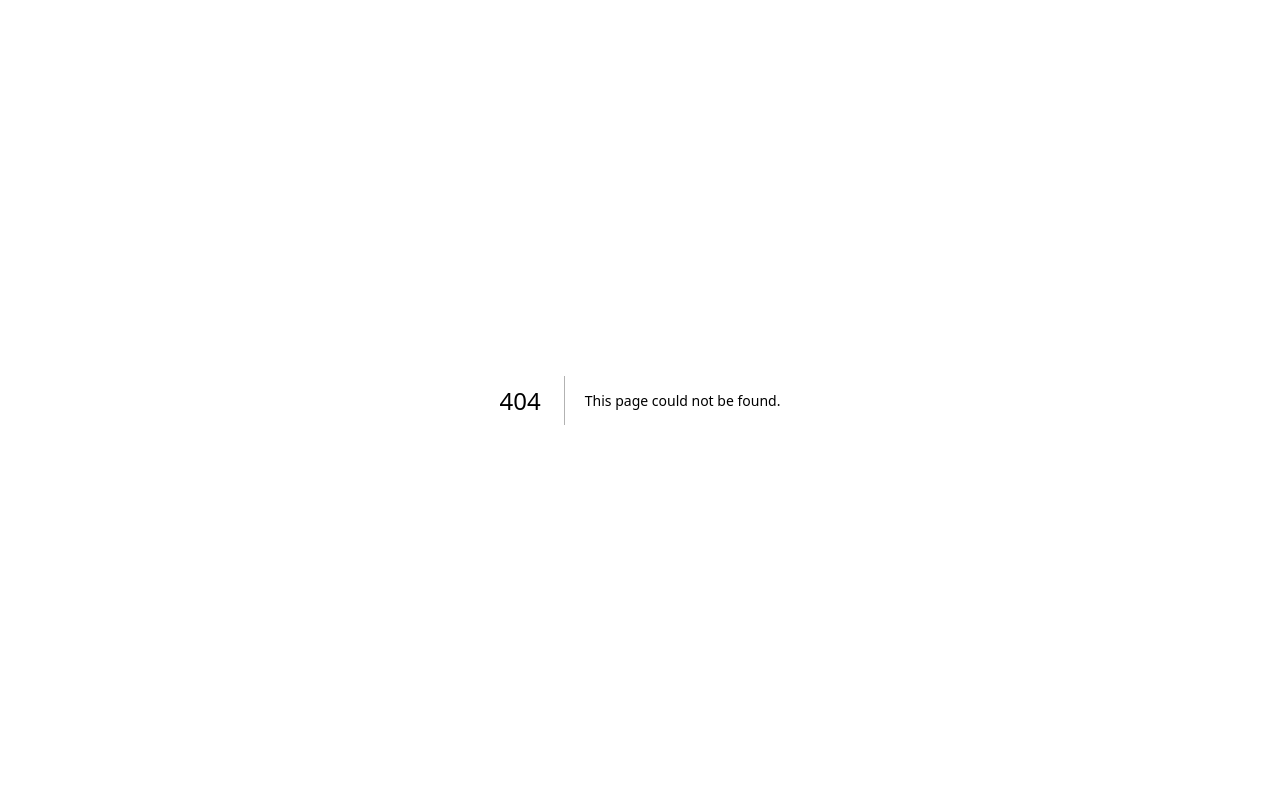
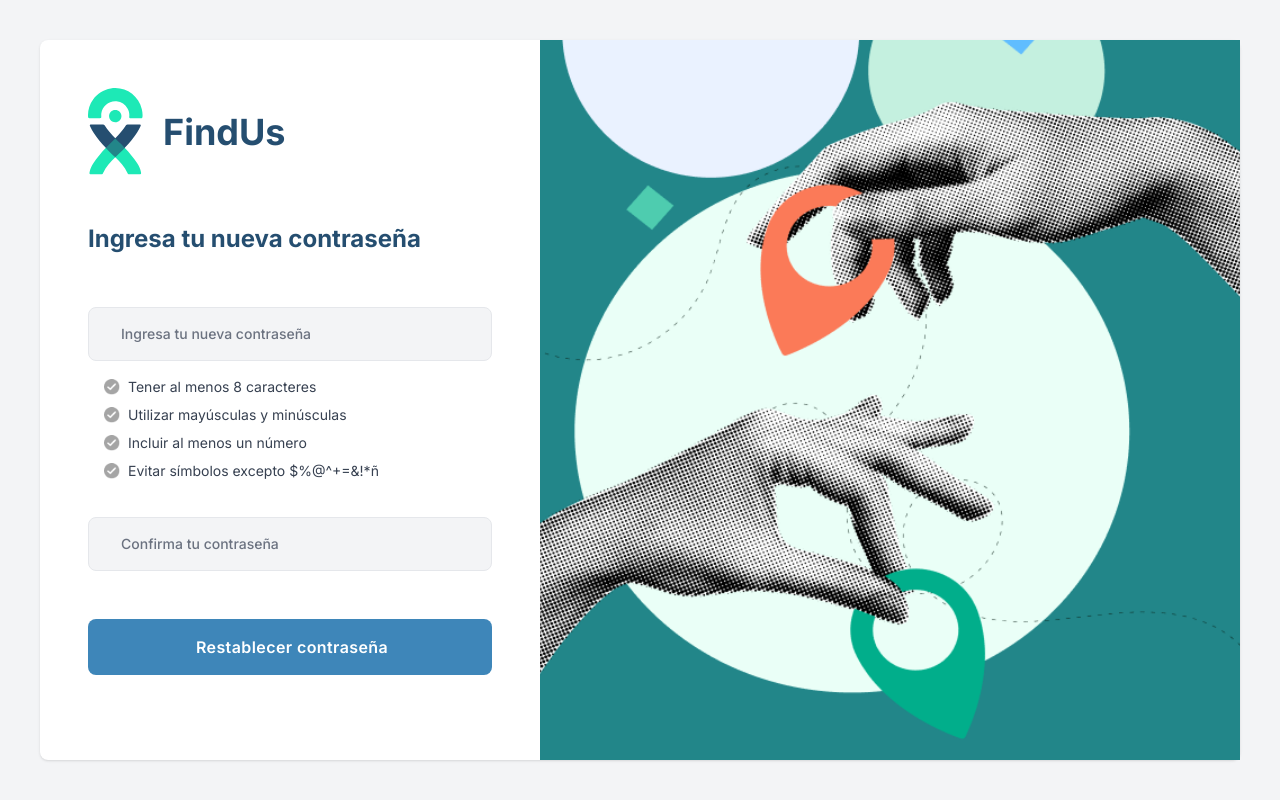
Before and after one commit to LuisElPoti/BackOffice-FindUs, a Next.js app: page /validarContrasena in a window 1280 px wide. Before the commit this address had no page. Built offline with nearby package versions, Linux system fonts and the light colour scheme.

Commit message:
Pantalla validarContrasena con 6 dígitos y validaciones

```diff
--- a/src/app/codigoEmail/page.js
+++ b/src/app/codigoEmail/page.js
@@ -10,7 +10,6 @@ export default function Login() {
   const handleInputChange = (e, index) => {
     const value = e.target.value;
 
-    // Only allow numeric values
     if (/^[0-9]$/.test(value)) {
       if (index < inputsRef.current.length - 1) {
         inputsRef.current[index + 1].focus();
@@ -26,8 +25,8 @@ export default function Login() {
     }
   };
 
-  const codigoEmail = () => {
-    router.push('/codigoEmail');
+  const validarContrasena = () => {
+    router.push('/validarContrasena');
   };
 
   return (
@@ -47,13 +46,13 @@ export default function Login() {
           </div>
           <div className="mb-8">
             <h3 className="text-1xl font text-customBlue">
-              Introduce el código de 4 dígitos que enviamos a tu correo.
+              Introduce el código de 6 dígitos que enviamos a tu correo.
             </h3>
           </div>
           <div className="flex flex-col items-center">
             <div className="w-full max-w-md">
               <div className="flex space-x-2">
-                {[...Array(4)].map((_, index) => (
+                {[...Array(6)].map((_, index) => (
                   <input
                     key={index}
                     type="text"
@@ -66,7 +65,7 @@ export default function Login() {
                 ))}
               </div>
               <button
-                onClick={codigoEmail}
+                onClick={validarContrasena}
                 className="mt-12 tracking-wide font-semibold bg-blueInactive text-white w-full py-4 rounded-lg hover:bg-blueActive transition-all duration-300 ease-in-out flex items-center justify-center"
               >
                 <span className="ml-1">Confirmar</span>
--- /dev/null
+++ b/src/app/validarContrasena/page.js
@@ -0,0 +1,108 @@
+'use client';
+
+import { useState } from 'react';
+
+export default function Login() {
+  const [password, setPassword] = useState('');
+  const [validations, setValidations] = useState({
+    minLength: false,
+    hasUpperLower: false,
+    hasNumber: false,
+    hasValidSymbols: false,
+  });
+
+  const handlePasswordChange = (e) => {
+    const value = e.target.value;
+    setPassword(value);
+
+    setValidations({
+      minLength: value.length >= 8 && value.length > 0,
+      hasUpperLower: /[a-z]/.test(value) && /[A-Z]/.test(value) && value.length > 0,
+      hasNumber: /\d/.test(value) && value.length > 0,
+      hasValidSymbols: /^[^$%@^+=&!*ñ]*$/.test(value) && value.length > 0,
+    });
+  };
+
+  return (
+    <div className="min-h-screen bg-gray-100 text-gray-900 flex justify-center">
+      <div className="max-w-screen-xl m-0 sm:m-10 bg-white shadow sm:rounded-lg flex justify-center flex-1">
+        <div className="lg:w-1/2 xl:w-5/12 p-6 sm:p-12">
+          <div className="flex items-center mb-12">
+            <img src="/assets/Logo.svg" className="w-auto" alt="Logo FindUs" />
+            <h3 className="text-4xl font-bold text-customBlue ml-5">FindUs</h3>
+          </div>
+          <div className="mb-8">
+            <h3 className="text-2xl font-bold text-customBlue">Ingresa tu nueva contraseña</h3>
+          </div>
+          <div className="flex flex-col items-center">
+            <div className="w-full max-w-md">
+              <input
+                className="w-full px-8 py-4 rounded-lg font-medium bg-gray-100 border border-gray-200 placeholder-gray-500 text-sm focus:outline-none focus:border-gray-400 focus:bg-white mt-5"
+                type="password"
+                placeholder="Ingresa tu nueva contraseña"
+                value={password}
+                onChange={handlePasswordChange}
+              />
+
+              <div className="p-4 rounded-lg text-gray-700">
+                <ul className="list-none space-y-2 text-sm">
+                  <li className="flex items-center">
+                    <img
+                      src={validations.minLength ? '/assets/on.png' : '/assets/off.png'}
+                      alt="check"
+                      className="w-4 h-4 mr-2"
+                    />
+                    Tener al menos 8 caracteres
+                  </li>
+                  <li className="flex items-center">
+                    <img
+                      src={validations.hasUpperLower ? '/assets/on.png' : '/assets/off.png'}
+                      alt="check"
+                      className="w-4 h-4 mr-2"
+                    />
+                    Utilizar mayúsculas y minúsculas
+                  </li>
+                  <li className="flex items-center">
+                    <img
+                      src={validations.hasNumber ? '/assets/on.png' : '/assets/off.png'}
+                      alt="check"
+                      className="w-4 h-4 mr-2"
+                    />
+                    Incluir al menos un número
+                  </li>
+                  <li className="flex items-center">
+                    <img
+                      src={validations.hasValidSymbols ? '/assets/on.png' : '/assets/off.png'}
+                      alt="check"
+                      className="w-4 h-4 mr-2"
+                    />
+                    Evitar símbolos excepto $%@^+=&!*ñ
+                  </li>
+                </ul>
+              </div>
+
+              <input
+                className="w-full px-8 py-4 rounded-lg font-medium bg-gray-100 border border-gray-200 placeholder-gray-500 text-sm focus:outline-none focus:border-gray-400 focus:bg-white mt-5"
+                type="password"
+                placeholder="Confirma tu contraseña"
+              />
+
+              <button className="mt-12 tracking-wide font-semibold bg-blueInactive text-white w-full py-4 rounded-lg hover:bg-blueActive transition-all duration-300 ease-in-out flex items-center justify-center">
+                <span className="ml-1">Restablecer contraseña</span>
+              </button>
+            </div>
+          </div>
+        </div>
+        <div className="flex-1 bg-greenBackground text-center hidden lg:flex">
+          <div
+            className="w-full h-full bg-center bg-no-repeat"
+            style={{
+              backgroundImage: "url('/assets/Top-decoration.png')",
+              backgroundSize: '150% auto',
+            }}
+          ></div>
+        </div>
+      </div>
+    </div>
+  );
+}
```
Also changed, not shown: public/assets/off.png (added), public/assets/on.png (added).
